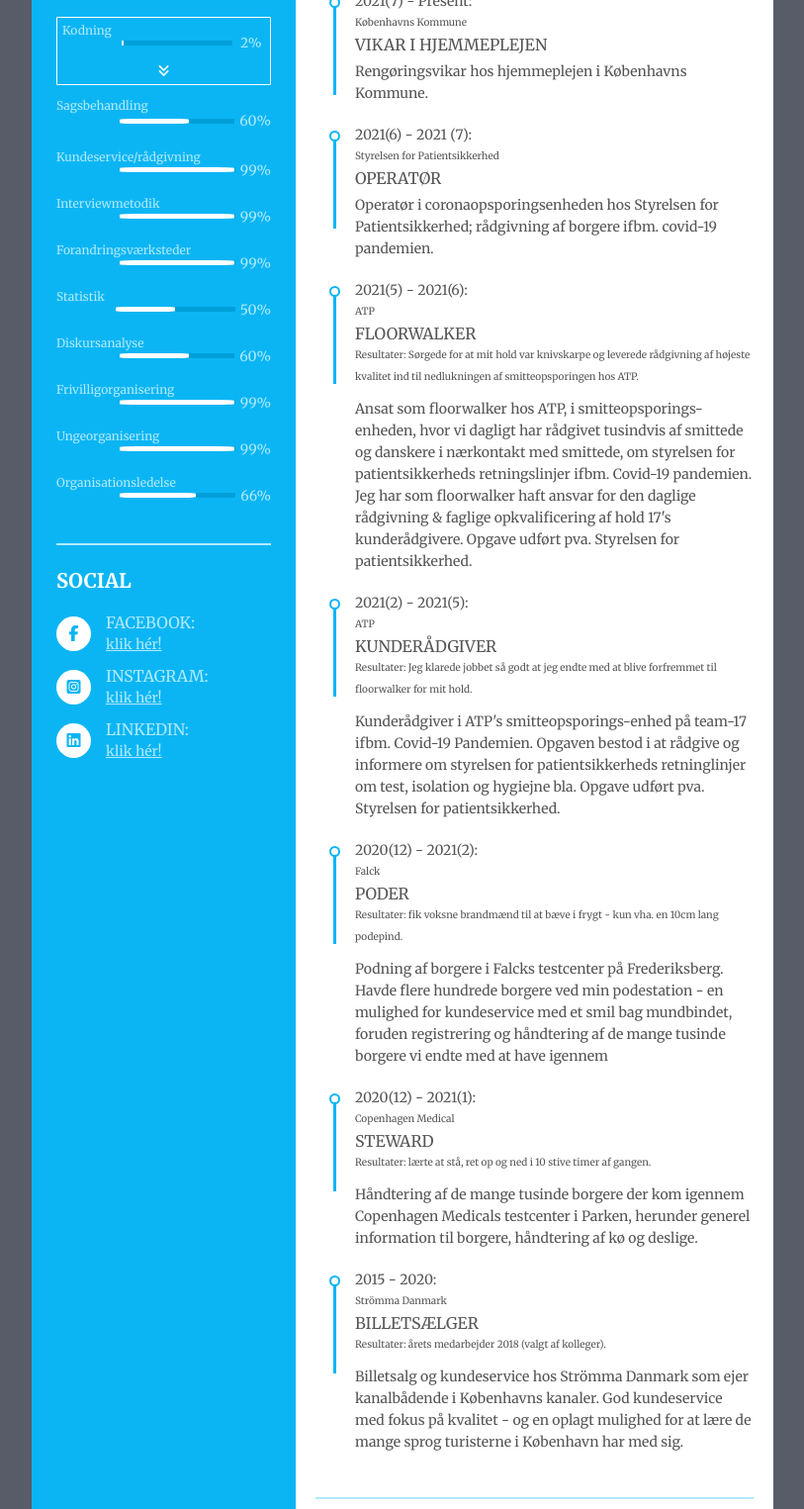
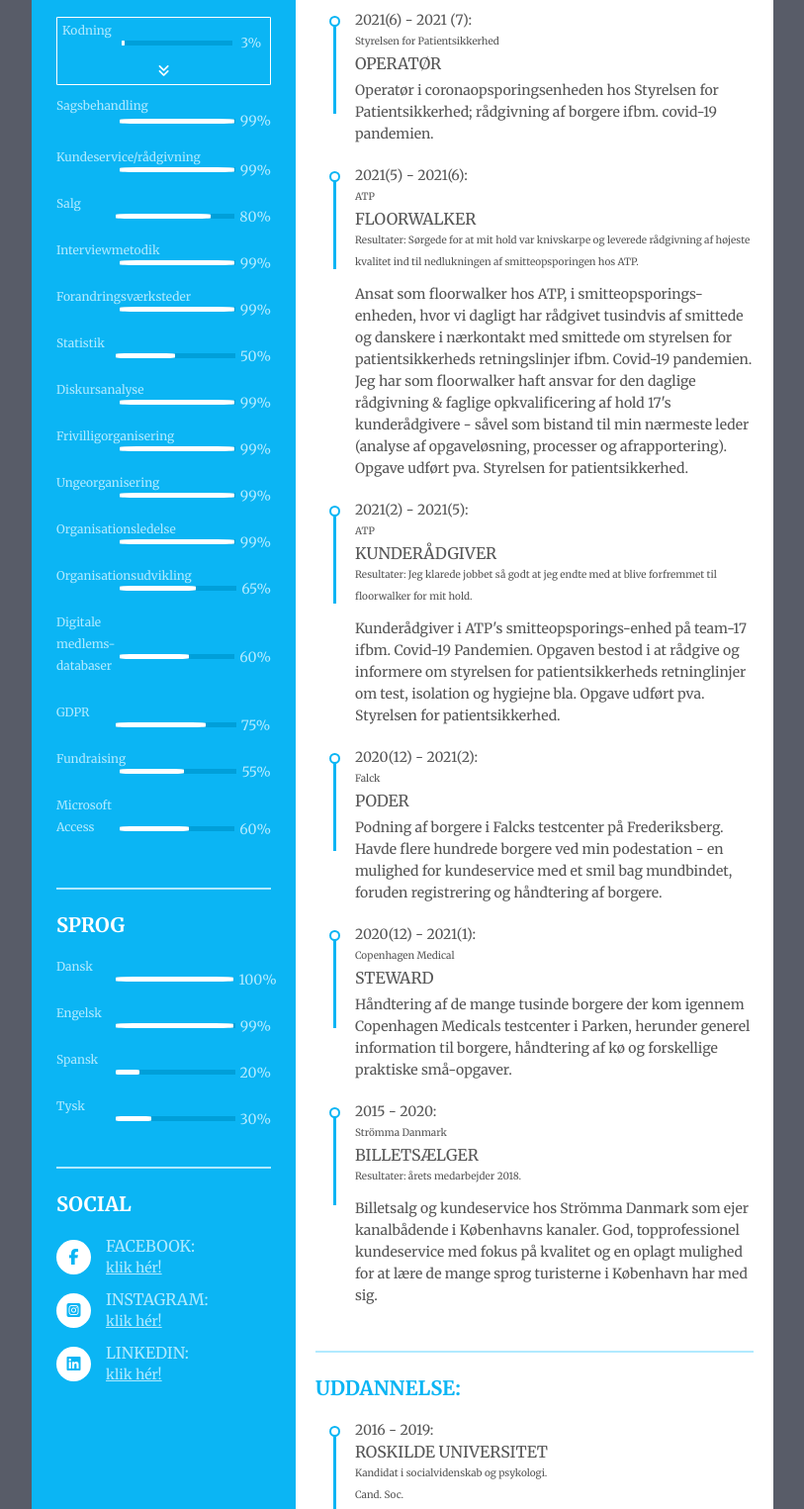
Before and after one commit to Henriksokar/Henriksokar.github.io, a plain HTML site: page index.html in a window 1280 px wide. Shown: the part 643-2168 px from the top of the page at 99% size, without its empty margins (258-1071 px from the left). Drawn offline with Linux system fonts and the light colour scheme.

Commit message:
Update index.html

```diff
--- a/index.html
+++ b/index.html
@@ -111,7 +111,7 @@ Table of contents:
               progress bar. i also want a small white-ish arrow pointing down (a wedge would do) to indicate that there is a button. If
               this is sucessfull i should also have a "combined" skill-element --->
 
-            <!--- i have now created the accordion button. i will now try to make the wedge turn upside down when the accorion is cliked. --->
+            <!--- i have now created the accordion button. i will now try to make the wedge turn upside down when the accordion is cliked. --->
 
             <!--- First Accordion Button -->
             <div class="accordion">
@@ -121,9 +121,9 @@ Table of contents:
                     <li class="li_accordion">
                       <div class="skill_name">Kodning</div>
                       <div class="skill_progress">
-                        <span style="width: 2%"> </span>
+                        <span style="width: 3%"> </span>
                       </div>
-                      <div class="skill_per">2%</div>
+                      <div class="skill_per">3%</div>
                     </li>
                   </ul>
                 </div>
@@ -151,6 +151,41 @@ Table of contents:
                         <span style="width: 100%"> </span>
                       </div>
                       <div class="skill_element_per">100%</div>
+                    </li>
+                    <li class="li_kodning_sublist">
+                      <div class="skill_element">Beautiful Soup 4</div>
+                      <div class="skill_element_progress">
+                        <span style="width: 4%"> </span>
+                      </div>
+                      <div class="skill_element_per">4%</div>
+                    </li>
+                    <li class="li_kodning_sublist">
+                      <div class="skill_element">Scrapy</div>
+                      <div class="skill_element_progress">
+                        <span style="width: 3%"> </span>
+                      </div>
+                      <div class="skill_element_per">3%</div>
+                    </li>
+                    <li class="li_kodning_sublist">
+                      <div class="skill_element">Pandas</div>
+                      <div class="skill_element_progress">
+                        <span style="width: 2%"> </span>
+                      </div>
+                      <div class="skill_element_per">2%</div>
+                    </li>
+                    <li class="li_kodning_sublist">
+                      <div class="skill_element">SQLite</div>
+                      <div class="skill_element_progress">
+                        <span style="width: 1%"> </span>
+                      </div>
+                      <div class="skill_element_per">1%</div>
+                    </li>
+                    <li class="li_kodning_sublist">
+                      <div class="skill_element">NumPy</div>
+                      <div class="skill_element_progress">
+                        <span style="width: 1%"> </span>
+                      </div>
+                      <div class="skill_element_per">1%</div>
                     </li>
                   </ul>
                 </div>
@@ -199,9 +234,9 @@ Table of contents:
                 <li class="li_kodning">
                   <div class="skill_name_sagsbehandling">Sagsbehandling</div>
                   <div class="skill_progress">
-                    <span style="width: 60%"> </span>
+                    <span style="width: 99%"> </span>
                   </div>
-                  <div class="skill_per">60%</div>
+                  <div class="skill_per">99%</div>
                 </li>
               </ul>
             </div>
@@ -215,6 +250,18 @@ Table of contents:
                     <span style="width: 99%"> </span>
                   </div>
                   <div class="skill_per">99%</div>
+                </li>
+              </ul>
+            </div>
+
+            <div class="kodning">
+              <ul class="ul_kodning">
+                <li class="li_kodning">
+                  <div class="skill_name">Salg</div>
+                  <div class="skill_progress">
+                    <span style="width: 80%"> </span>
+                  </div>
+                  <div class="skill_per">80%</div>
                 </li>
               </ul>
             </div>
@@ -264,9 +311,9 @@ Table of contents:
                 <li class="li_kodning">
                   <div class="skill_name">Diskursanalyse</div>
                   <div class="skill_progress">
-                    <span style="width: 60%"> </span>
+                    <span style="width: 99%"> </span>
                   </div>
-                  <div class="skill_per">60%</div>
+                  <div class="skill_per">99%</div>
                 </li>
               </ul>
             </div>
@@ -303,9 +350,122 @@ Table of contents:
                 <li class="li_kodning">
                   <div class="skill_name">Organisationsledelse</div>
                   <div class="skill_progress">
-                    <span style="width: 66%"> </span>
+                    <span style="width: 99%"> </span>
                   </div>
-                  <div class="skill_per">66%</div>
+                  <div class="skill_per">99%</div>
+                </li>
+              </ul>
+            </div>
+
+            <!--- comment: Organizational development --->
+            <div class="kodning">
+              <ul class="ul_kodning">
+                <li class="li_kodning">
+                  <div class="skill_name">Organisationsudvikling</div>
+                  <div class="skill_progress">
+                    <span style="width: 65%"> </span>
+                  </div>
+                  <div class="skill_per">65%</div>
+                </li>
+              </ul>
+            </div>
+
+            <div class="kodning">
+              <ul class="ul_kodning">
+                <li class="li_kodning">
+                  <div class="skill_name">Digitale medlems-databaser</div>
+                  <div class="skill_progress">
+                    <span style="width: 60%"> </span>
+                  </div>
+                  <div class="skill_per">60%</div>
+                </li>
+              </ul>
+            </div>
+
+            <div class="kodning">
+              <ul class="ul_kodning">
+                <li class="li_kodning">
+                  <div class="skill_name">GDPR</div>
+                  <div class="skill_progress">
+                    <span style="width: 75%"> </span>
+                  </div>
+                  <div class="skill_per">75%</div>
+                </li>
+              </ul>
+            </div>
+
+            <div class="kodning">
+              <ul class="ul_kodning">
+                <li class="li_kodning">
+                  <div class="skill_name">Fundraising</div>
+                  <div class="skill_progress">
+                    <span style="width: 55%"> </span>
+                  </div>
+                  <div class="skill_per">55%</div>
+                </li>
+              </ul>
+            </div>
+
+            <div class="kodning">
+              <ul class="ul_kodning">
+                <li class="li_kodning">
+                  <div class="skill_name">Microsoft Access</div>
+                  <div class="skill_progress">
+                    <span style="width: 60%"> </span>
+                  </div>
+                  <div class="skill_per">60%</div>
+                </li>
+              </ul>
+            </div>
+          </div>
+
+          <!--- comment: Languages --->
+
+          <div class="resume_item resume_skills">
+            <div class="title">
+              <p class="bold">Sprog</p>
+            </div>
+            <div class="kodning">
+              <ul class="ul_kodning">
+                <li class="li_kodning">
+                  <div class="skill_name">Dansk</div>
+                  <div class="skill_progress">
+                    <span style="width: 100%"> </span>
+                  </div>
+                  <div class="skill_per">100%</div>
+                </li>
+              </ul>
+            </div>
+            <div class="kodning">
+              <ul class="ul_kodning">
+                <li class="li_kodning">
+                  <div class="skill_name">Engelsk</div>
+                  <div class="skill_progress">
+                    <span style="width: 99%"> </span>
+                  </div>
+                  <div class="skill_per">99%</div>
+                </li>
+              </ul>
+            </div>
+            <div class="kodning">
+              <ul class="ul_kodning">
+                <li class="li_kodning">
+                  <div class="skill_name">Spansk</div>
+                  <div class="skill_progress">
+                    <span style="width: 20%"> </span>
+                  </div>
+                  <div class="skill_per">20%</div>
+                </li>
+              </ul>
+            </div>
+            <div class="kodning">
+              <ul class="ul_kodning">
+                <li class="li_kodning">
+                  <div class="skill_name">Tysk</div>
+                  <div class="skill_progress">
+                    <span style="width: 30%"> </span>
+                  </div>
+                  <div class="skill_per">30%</div>
                 </li>
               </ul>
             </div>
@@ -360,32 +520,24 @@ Table of contents:
 
       <!--- comment: the højre_side that contains most of the "meat" in the presentation, so to say --->
       <div class="højre_side">
-        <div class="resume_item resume_om">
-          <div class="title">
-            <p class="bold">Hvem er jeg?</p>
+        <div class="resume_item resume_faglig_profil">
+          <div class="language">
+            <a href="www.henrikskaaning.dk/en">Read in english</a>
           </div>
-          <p>
-            www.henrikskaaning.dk er et af mine første forsøg ud af et reelt
-            kodningsprojekt - her i meget simpel HTML og CSS. Siden har til
-            formål at være et interaktivt CV (selvom vi ikke helt er der endnu)
-            og en måde at få fat i mig på.
-          </p>
-        </div>
-        <div class="resume_item resume_faglig_profil">
           <div class="title">
             <p class="bold">Faglig profil:</p>
           </div>
           <p class="regular">
             Kandidat i socialvidenskab og Psykologi fra Roskilde Universitet.
             Erfaringer inden for så forskelligtartede områder som salg og
-            service, telefonisk kunderådgivning og organiationsledelse i
-            politiske organisationer. Jeg kan køre dit uddannelsesforløb,
-            programmere en simpel hjemmeside, planlægge og udføre
-            borgerindragelse. Sagsbehandle ud fra gældende lovgivning på
-            beskæftigelses, uddannelses og socialområdet. Arrangere dit event.
-            Eller hente dig en kop kaffe og tage en god snak med dig. Jeg er en
-            behagelig bulldozer som er dedikeret til at levere løsninger af høj
-            kvalitet til gavn for kolleger og borgere.
+            service, telefonisk kunderådgivning og organiationsledelse og
+            udvikling i politiske organisationer. Jeg kan køre dit
+            uddannelsesforløb, programmere en simpel hjemmeside, planlægge og
+            udføre borgerindragelse, sagsbehandle ud fra gældende lovgivning på
+            beskæftigelses, uddannelses og socialområdet, arrangere dit event -
+            eller bare hente dig en kop kaffe og tage en god snak med dig. Jeg
+            er en behagelig bulldozer som er dedikeret til at levere løsninger
+            af høj kvalitet til gavn for kolleger og borgere.
           </p>
         </div>
         <div class="resume_item resume_erhvervserfaring">
@@ -397,11 +549,13 @@ Table of contents:
               <div class="date">2021(7) - Present:</div>
               <div class="info">
                 <p class="small_bold">Københavns Kommune</p>
-                <p class="semi_bold">Vikar i hjemmeplejen</p>
+                <p class="semi_bold">Ufaglært Social og Sundhedshjælper</p>
               </div>
               <div>
                 <p class="content">
-                  Rengøringsvikar hos hjemmeplejen i Københavns Kommune.
+                  Ufaglært social og sundhedshjælper hos hjemmeplejen i
+                  Københavns Kommune. Et job der involverer pleje, samtale og
+                  hjælp til ældre borgere over 65.
                 </p>
               </div>
             </li>
@@ -434,11 +588,13 @@ Table of contents:
                 <p class="content">
                   Ansat som floorwalker hos ATP, i smitteopsporings-enheden,
                   hvor vi dagligt har rådgivet tusindvis af smittede og danskere
-                  i nærkontakt med smittede, om styrelsen for patientsikkerheds
+                  i nærkontakt med smittede om styrelsen for patientsikkerheds
                   retningslinjer ifbm. Covid-19 pandemien. Jeg har som
                   floorwalker haft ansvar for den daglige rådgivning & faglige
-                  opkvalificering af hold 17's kunderådgivere. Opgave udført
-                  pva. Styrelsen for patientsikkerhed.
+                  opkvalificering af hold 17's kunderådgivere - såvel som
+                  bistand til min nærmeste leder (analyse af opgaveløsning,
+                  processer og afrapportering). Opgave udført pva. Styrelsen for
+                  patientsikkerhed.
                 </p>
               </div>
             </li>
@@ -467,18 +623,13 @@ Table of contents:
               <div class="info">
                 <p class="small_bold">Falck</p>
                 <p class="semi_bold">Poder</p>
-                <p class="small_content">
-                  Resultater: fik voksne brandmænd til at bæve i frygt - kun
-                  vha. en 10cm lang podepind.
-                </p>
               </div>
               <div>
                 <p class="content">
                   Podning af borgere i Falcks testcenter på Frederiksberg. Havde
                   flere hundrede borgere ved min podestation - en mulighed for
                   kundeservice med et smil bag mundbindet, foruden registrering
-                  og håndtering af de mange tusinde borgere vi endte med at have
-                  igennem
+                  og håndtering af borgere.
                 </p>
               </div>
             </li>
@@ -487,16 +638,13 @@ Table of contents:
               <div class="info">
                 <p class="small_bold">Copenhagen Medical</p>
                 <p class="semi_bold">Steward</p>
-                <p class="small_content">
-                  Resultater: lærte at stå, ret op og ned i 10 stive timer af
-                  gangen.
-                </p>
               </div>
               <div>
                 <p class="content">
                   Håndtering af de mange tusinde borgere der kom igennem
                   Copenhagen Medicals testcenter i Parken, herunder generel
-                  information til borgere, håndtering af kø og deslige.
+                  information til borgere, håndtering af kø og forskellige
+                  praktiske små-opgaver.
                 </p>
               </div>
             </li>
@@ -505,16 +653,14 @@ Table of contents:
               <div class="info">
                 <p class="small_bold">Strömma Danmark</p>
                 <p class="semi_bold">Billetsælger</p>
-                <p class="small_content">
-                  Resultater: årets medarbejder 2018 (valgt af kolleger).
-                </p>
+                <p class="small_content">Resultater: årets medarbejder 2018.</p>
               </div>
               <div>
                 <p class="content">
                   Billetsalg og kundeservice hos Strömma Danmark som ejer
-                  kanalbådende i Københavns kanaler. God kundeservice med fokus
-                  på kvalitet - og en oplagt mulighed for at lære de mange sprog
-                  turisterne i København har med sig.
+                  kanalbådende i Københavns kanaler. God, topprofessionel
+                  kundeservice med fokus på kvalitet og en oplagt mulighed for
+                  at lære de mange sprog turisterne i København har med sig.
                 </p>
               </div>
             </li>
@@ -553,6 +699,10 @@ Table of contents:
                   studerende (10).
                 </p>
                 <p class="content">
+                  Uddannet i at tilegne mig kompleks viden af højeste kvalitet,
+                  deltage i og lede projektarbejde og tænke analytisk.
+                  <br />
+                  <br />
                   Min kandidat er fagligt placeret solidt i tværfeltet mellem
                   socialvidenskaben og psykologien. Den socialvidenskabelige
                   faglighed indeholder elementer fra flere
@@ -568,16 +718,16 @@ Table of contents:
                   socialvidenskaberen evnen til at tænke - også kritisk,
                   analysere og vha. eksperviden hjælpe organisationer,
                   virksomheder, offentlige organisationer i kommune, region
-                  eller stat med at navigere og tilpasse sig nye krav. Hvordan
-                  skal vi håndtere me2? Hvordan sikrer vi at folks
-                  datarettigheder beskyttes i en tid hvor sociale medier i nogen
-                  grad har monopol på vores persondata, hvordan tilpasser vi os
-                  klimakrisen? hvordan do we handle the globalisering? Hvad skal
-                  der til for at den måde vores samfund er skruet sammen på er
-                  til gavn for de mennesker der bor i danmark? Hvad er
-                  identitetspolitik? - det er nogle af de spørgsmål en
-                  socialvidenskaber kan forsøge at give dig et kvalificeret og
-                  videnskabeligt velfunderet bud på.
+                  eller stat med at navigere og tilpasse sig nye krav og
+                  udfordringer. Hvordan skal vi håndtere me2? Hvordan sikrer vi
+                  at folks datarettigheder beskyttes i en tid hvor sociale
+                  medier i nogen grad har monopol på vores persondata, hvordan
+                  tilpasser vi os klimakrisen? hvordan do we handle the
+                  globalisering? Hvad skal der til for at den måde vores samfund
+                  er skruet sammen på er til gavn for de mennesker der bor i
+                  danmark? Hvad er identitetspolitik? - det er nogle af de
+                  spørgsmål en socialvidenskaber kan forsøge at give dig et
+                  kvalificeret og videnskabeligt velfunderet bud på.
                 </p>
               </div>
             </li>
@@ -608,10 +758,7 @@ Table of contents:
               </div>
               <div>
                 <p class="content">
-                  Sprog og musik-klassen på Viborg Gymnasium & HF. Et godt sted
-                  at være - musiklinjen var super! Grethe er min gud.
-                  Transporttiden ind til byen kunne jeg dog godt have været
-                  foruden.
+                  Sprog og musik-klassen på Viborg Gymnasium & HF.
                 </p>
                 <p class="small_content">
                   Ekstra aktiviteter: Næstformand for elevrådet, Musical (som
@@ -650,8 +797,12 @@ Table of contents:
               </div>
               <div>
                 <p class="content">
-                  Socialistisk ungdomsorganisation med tilknytning til
-                  Enhedslisten og Internationalt Forum.
+                  Socialistisk ungdomsorganisation med ca. 500 medlemmer og
+                  tilknytning til Enhedslisten og Internationalt Forum. Opgaver
+                  i forbindelse med alt fra ledelse, on-boarding og hvervning,
+                  håndtering af medlemssystemer, uddannelse, GDPR,
+                  ansattekontakt (for 3 ansatte), økonomistyring (1.5 millioner
+                  kroner) og organisationsudvikling.
                 </p>
               </div>
             </li>
@@ -712,7 +863,7 @@ Table of contents:
               </div>
               <div>
                 <p class="content">
-                  Næstformand for NAU der repræsenterer kommunale ungdomsråd
+                  Næstformand for NAU der repræsenterer de kommunale ungdomsråd
                   overfor kulturministeren og desuden forsøger at sætte unges
                   forhold til debat og skabe øget fokus på unges deltagelse i
                   demokratiet.
@@ -732,7 +883,7 @@ Table of contents:
                 <p class="content">
                   Frivillig i foreningen for danske gymnasie-elever på Viborg
                   Gymnasium & HF, desuden aktiv i den lokale region, skive.
-                  Arbejdet bestod af kampagnearbejde, skoling organisering,
+                  Arbejdet bestod af kampagnearbejde, skoling, organisering,
                   demonstrationer og aktioner. Jeg lærte for at sige det mildt
                   en del om organisering af unge og frivillige.
                 </p>
```
